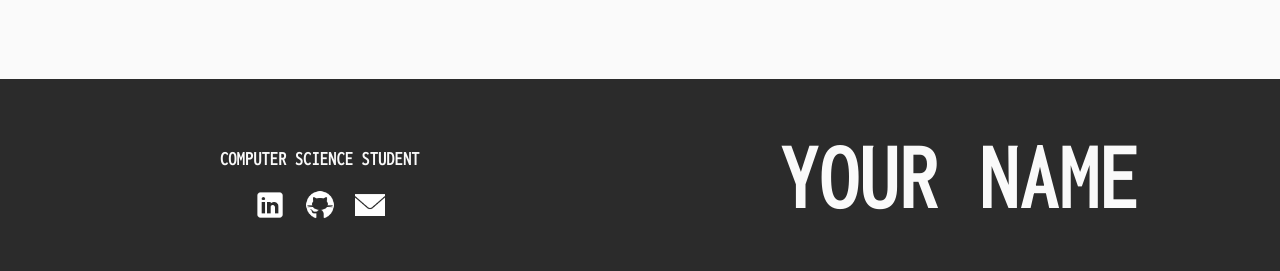
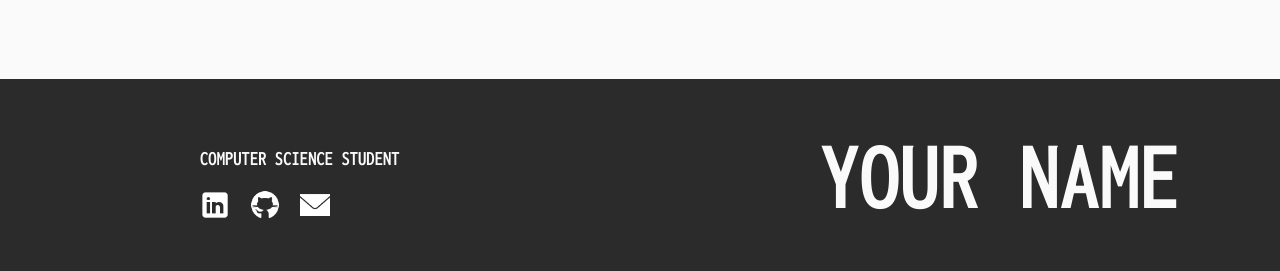
Before and after one commit to PACS-TMU/pacsxwics-flask-intro, a Flask app: page / in a window 1280 px wide; the page is wider, and only the part inside the window is pictured. Shown: the part 1666-1937 px from the top of that part. Run offline with Flask 3, Linux system fonts and the light colour scheme.

Commit message:
update footer alignment

```diff
--- a/static/css/styles.css
+++ b/static/css/styles.css
@@ -141,6 +141,11 @@ p {
   height: 30px;
 }
 
+.icon:hover {
+  transform: scale(1.2);
+  transition: ease-in-out 0.2s;
+}
+
 #hero-buttons {
   display: flex;
   flex-direction: row;
@@ -177,20 +182,29 @@ footer {
   margin: 0;
   background-color: var(--footer);
   color: var(--background);
-  font-family: "Inconsolata-bold";
-  display: grid;
-  grid-template-columns: 50% 50%;
-  justify-content: center;
+  font-family: "Inconsolata-Bold";
+  display: flex;
   align-items: center;
+}
+.footer-container {
+  width: 100%;
+  display: flex;
+  justify-content: space-between;
+  align-items: center;
+  padding-left: 200px;
+  padding-right: 100px;
 }
 
 .footer-item {
   display: flex;
   flex-direction: column;
-  justify-content: center;
-  align-items: center;
 }
-
+.footer-item-left {
+  align-items: flex-start;
+}
+.footer-item-right {
+  align-items: flex-end;
+}
 
 /* Contact Page CSS */
 #contact-content {
@@ -220,7 +234,7 @@ footer {
 textarea {
   font-family: "Inconsolata-Bold"; /* Change font for user input */
   font-size: 20px;
-  height:2.5rem;
+  height: 2.5rem;
 }
 
 textarea {
@@ -229,8 +243,8 @@ textarea {
 
 #contactform input[type="submit"] {
   font-family: "Inconsolata-Bold";
-  font-size:18px;
-  width:30%;
+  font-size: 18px;
+  width: 30%;
   padding: 10px 20px;
   background-color: var(--foreground);
   color: var(--background);
@@ -243,7 +257,7 @@ textarea {
 }
 
 #contactform #firstname-lastname div {
-  width:40%;
+  width: 40%;
 }
 
 footer p {
@@ -292,7 +306,7 @@ footer img {
 }
 
 .project-github-button {
-  color: #FFFFFF;
+  color: #ffffff;
   background-color: #2b2b2b;
   padding-top: 10px;
   padding-bottom: 10px;
--- a/templates/base.html
+++ b/templates/base.html
@@ -1,11 +1,10 @@
 <!DOCTYPE html>
 <html lang="en">
-
   <head>
     <meta charset="UTF-8" />
     <meta name="viewport" content="width=device-width, initial-scale=1.0" />
     <title>{% block title %}My Porfolio - Home{% endblock %}</title>
-  <link rel="stylesheet" href="/static/css/styles.css">
+    <link rel="stylesheet" href="/static/css/styles.css" />
   </head>
 
   <body>
@@ -31,27 +30,48 @@
 
     <!--footer-->
     <footer>
-    <div class="footer-item">
+      <div class="footer-container">
+        <div class="footer-item footer-item-left">
           <p>COMPUTER SCIENCE STUDENT</p>
           <div id="hero-buttons">
             <!-- LINKEDIN -->
-        <a href="https://linkedin.com/company/pacstmu" class="hero-button" target="_blank">
-          <img src="/static/images/linkedin_icon.png" alt="LinkedIn Icon" class="icon" />
+            <a
+              href="https://linkedin.com/company/pacstmu"
+              class="hero-button"
+              target="_blank"
+            >
+              <img
+                src="/static/images/linkedin_icon.png"
+                alt="LinkedIn Icon"
+                class="icon"
+              />
             </a>
             <!-- GITHUB -->
-        <a href="https://github.com/pacs-tmu" class="hero-button" target="_blank">
-          <img src="/static/images/github_icon.png" alt="Github Icon" class="icon" />
+            <a
+              href="https://github.com/pacs-tmu"
+              class="hero-button"
+              target="_blank"
+            >
+              <img
+                src="/static/images/github_icon.png"
+                alt="Github Icon"
+                class="icon"
+              />
             </a>
             <!-- EMAIL -->
             <a href="mailto:pacs@usstm.ca" class="hero-button" target="_blank">
-          <img src="/static/images/email_icon.png" alt="Email Icon" class="icon" />
+              <img
+                src="/static/images/email_icon.png"
+                alt="Email Icon"
+                class="icon"
+              />
             </a>
           </div>
         </div>
-    <div class="footer-item">
+        <div class="footer-item footer-item-right">
           <h2>YOUR NAME</h2>
+        </div>
       </div>
     </footer>
   </body>
-
 </html>
```
Lines whose indentation alone changed are shown as unchanged.
